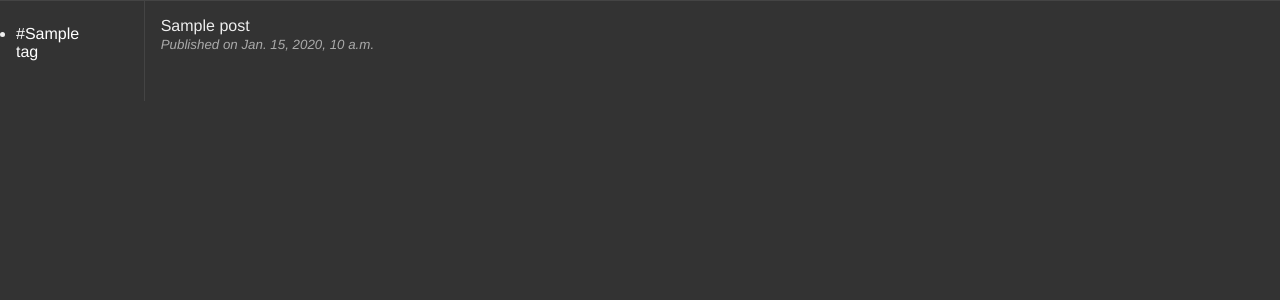
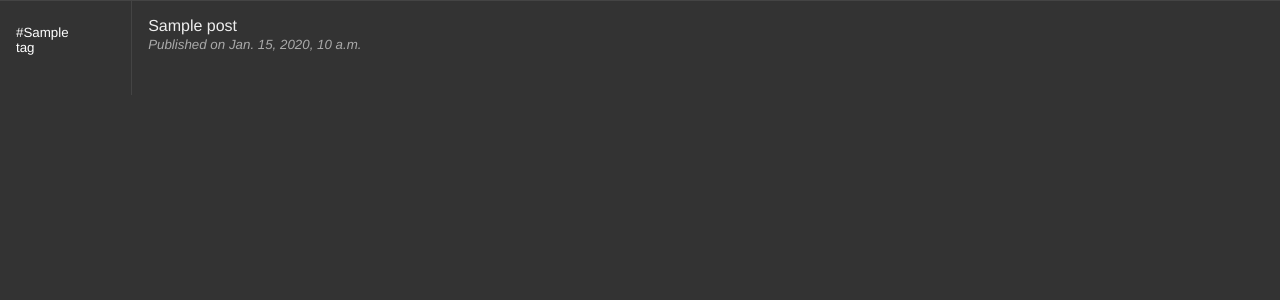
Before and after one commit to nmsalvatore/code-journal, a Django app: template templates/blog/post_list.html in a window 1280 px wide. Shown: the top 300 px of the page. Run offline with Django 4.2, Linux system fonts and the light colour scheme; the template is opened without the code that fills it: most values are stand-ins (such as "Sample title", 1, 10 or a date in 2020); data that the repository does not hold is empty; some libraries are stand-ins or nearby versions.

Commit message:
Added back buttons and tag list

```diff
--- a/templates/blog/post_delete.html
+++ b/templates/blog/post_delete.html
@@ -6,6 +6,7 @@
         <p>Are you sure that you want to delete '{{ post.title }}'?</p>
         <form method="POST">
             {% csrf_token %}
+            <a class="btn" href="{% url 'view-post' post.slug %}">Back</a>
             <input class="btn delete" type="submit" value="Delete">
         </form>
     </div>
--- a/templates/blog/post_detail.html
+++ b/templates/blog/post_detail.html
@@ -4,6 +4,7 @@
 {% block nav-items %}
 
     <a class="btn" href="{% url 'edit-post' post.id %}">Edit</a>
+    <a class="btn delete" href="{% url 'delete-post' post.id %}">Delete</a>
 
 {% endblock nav-items %}
 
--- a/templates/blog/post_edit.html
+++ b/templates/blog/post_edit.html
@@ -2,8 +2,8 @@
 
 {% block nav-items %}
 
+    <a class="btn" href="{% url 'view-post' post.slug %}">Back</a>
     <button class="btn" type="submit" form="postForm">Update</button>
-    <a class="btn delete" href="{% url 'delete-post' post.id %}">Delete</a>
 
 {% endblock nav-items %}
 
--- a/templates/blog/post_list.html
+++ b/templates/blog/post_list.html
@@ -9,15 +9,13 @@
 {% block content %}
     <div class="home-content">
         <div class="tag-list">
-            <ul>
-                {% for tag in tags %}
-                    <li>
-                        <a class="tag" href="{% url 'filter-by-tag' tag %}">
-                        #{{ tag }}
-                        </a>
-                    </li>
-                {% endfor %}
-            </ul>
+            {% for tag in tags %}
+                <small>
+                    <a class="tag" href="{% url 'filter-by-tag' tag %}">
+                    #{{ tag }}
+                    </a>
+                </small>
+            {% endfor %}
         </div>
         <div class="post-directory">
             {% for post in posts %}
```
